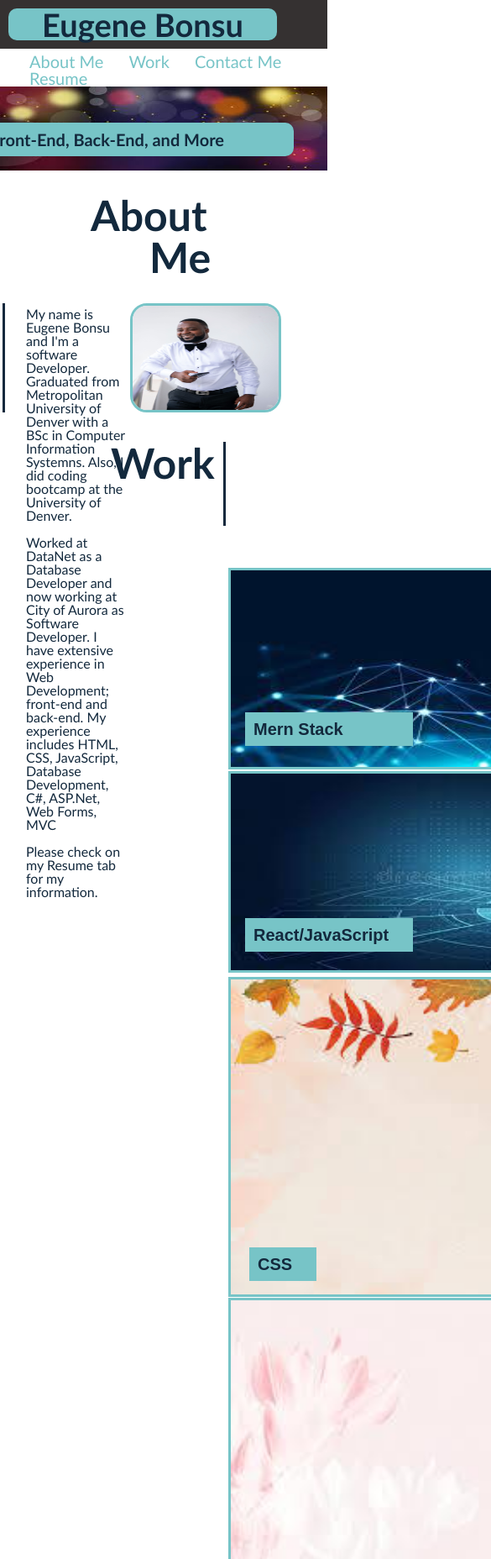
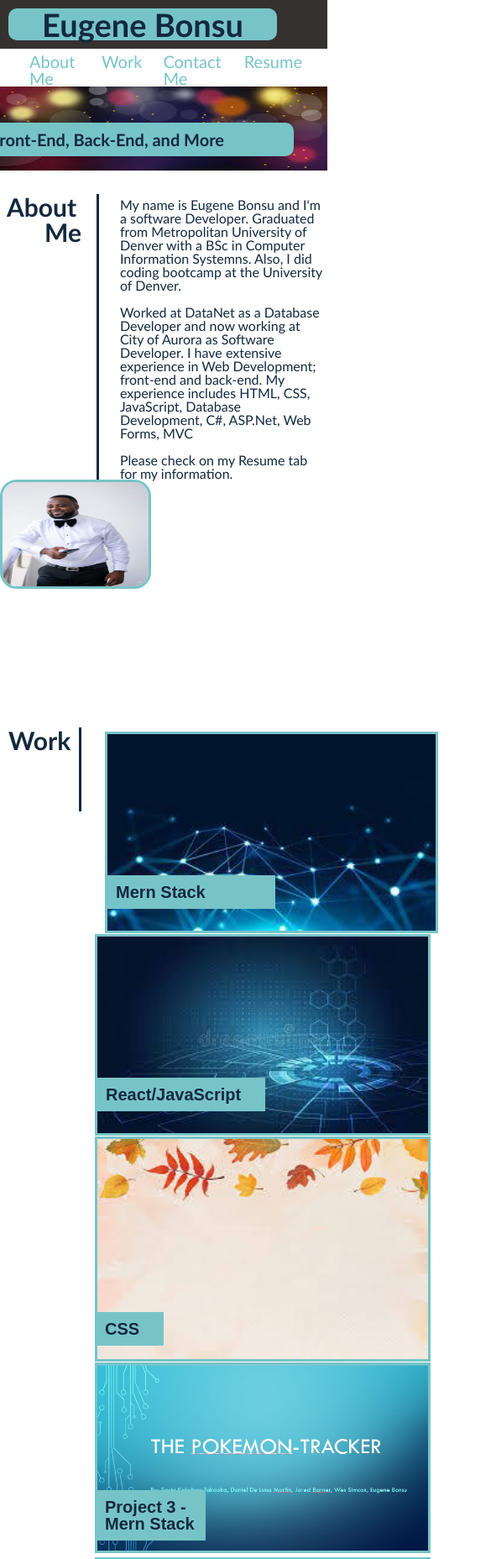
Before and after one commit to eugenestar5/bonsu-portfolio, a plain HTML site: page index.html in a window 390 px wide. Shown: the top 1856 px of the page at 84% size, 585 px wide, since content can reach past the window. Drawn offline with Linux system fonts and the light colour scheme.

Commit message:
Added project 3 files and links to portfolio

```diff
--- a/assets/css/styles.css
+++ b/assets/css/styles.css
@@ -10,6 +10,7 @@
 /* Body Element */
 body {
     background-color: #ffffff;
+    width: 100%;
 }
 
 
@@ -298,7 +299,7 @@ footer h2{
     justify-content: center;
     padding: 0px 10px 10px 10px;
     color: var(--dark);
-    /* width: 50px; */
+    width: 80%;
 }
 
 /* class selector for div element for unordered list  and list element within it*/
@@ -308,19 +309,28 @@ footer h2{
     /* text-align: center; */
 }
 
+ul {
+    display: flex;
+    justify-content: space-between;
+}
+
 /* media quries element for multiple screensize */
 
 /* Tablets - header changes color */
 @media screen and (max-width: 992px) {
     .MernImg img{
-    width: 570px;
-    margin: 50px 20px 2px 10px
+    width: 70px;
+    margin: 10px 20px 2px 10px;
 
   }
 
+  .NodeImg {
+    margin-left: 262px;
+  }
+
    .NodeImg img{
-    width: 570px;
-    margin: 0px 0px 5px 270px
+    width: 70px;
+    margin: 0px 0px 5px 50px
   }
 
  .NodeImg h2{
@@ -334,33 +344,89 @@ footer h2{
     padding: 10px;
   }
 
-   .firstDiv img, .secondDiv img, .thirdDiv img, .forthDiv img{
-    width: 570px;
-    margin-left: 271px;
+   .firstDiv img, .secondDiv img {
+    width: 70px;
+    margin-left: 1px;
+  }
+
+  .thirdDiv {
+    margin-left: 255px;
   }
 
   .secondDiv h2, .thirdDiv h2, .forthDiv h2{
-    left: 270px;
+    left: 2px;
   }
+
+  .contactInfo {
+    margin-left: 250px;
+    margin-top: -90px;
+    font-size: 20px;
+  }
+
+
+
 }
 
 
 /* Large smartphones - navbar changes color */
 @media screen and (max-width: 768px) {
+
+  .AboutMe {
+    margin-left: -20px;
+    font-size: 40px;
+}
+
+.Me {
+  margin-left: 60px;
+}
+
+  .FirstSection div {
+    height: 0px;
+  }
+
+  .SecondSection{
+    margin-left: 5px;
+  }
+
+  .work {
+    margin-left: -15px;
+    font-size: 40px;
+    margin-top: 130px;
+  }
+
+  .MernImg {
+    margin-left: 120px;
+    margin-top: -100px;
+    margin-right: 120px;
+    width: 630px;
+  }
+
+  .NodeImg {
+    margin-left: 120px;
+    margin-top: 0px;
+    margin-right: 120px;
+    width: 630px;
+  }
+
     .MernImg img{
-        width: 570px;
-        margin: 50px 20px 2px 250px
+        width: 70px;
+        margin: -5px 20px 2px 250px
 
       }
 
       .NodeImg img{
-        width: 570px;
+        width: 70px;
         margin-left: 250px;
+      }
+
+
+      .secondDiv h2, .forthDiv h2{
+        left: 260px;
       }
 
       .firstDiv img, .secondDiv img, .thirdDiv img, .forthDiv img{
         width: 570px;
-        margin-left: 250px;
+        margin-left: 260px;
       }
 
       .MernImg h2{
@@ -368,20 +434,144 @@ footer h2{
       }
 
       .contactInfo{
-        font-size: 20px;
         font-weight: bold;
-        margin: -100px 20px 20px 275px;
-        justify-content: center;
+        margin-top: 70px;
+        margin-left: 50px;
+        font-size: 15px;
         padding: 0px 10px 10px 10px;
         color: var(--dark);
-        /* width: 50px; */
+        width: 60%;
     }
 
+    footer h2{
+      margin-left: -20px;
+      font-size: 30px;
   }
+
+  .Info {
+      margin-left: 70px;
+  }
+
+  }
+
+   /* Small smartphones - image placeholders change color */
+@media screen and (max-width: 1669px) {
+    .MernImg img{
+        width: 655px;
+        margin: 5px 3px 2px 0px
+
+      }
+
+      .NodeImg img{
+        width: 655px;
+        margin-left: 0px;
+      }
+
+      .NodeImg h2, .MernImg h2{
+        left: 3px;
+        position: absolute;
+      }
+
+      .FirstSection div {
+        height: 140px;
+      }
+
+      .firstDiv img, .secondDiv img, .thirdDiv img, .forthDiv img{
+        width: 327px;
+      }
+
+      .firstDiv img {
+        margin-left: 260px;
+      }
+
+      .thirdDiv img {
+        margin-left: 3px;
+      }
+
+      .firstDiv h2 {
+        left: 260px;
+      }
+
+
+}
 
 
   /* Small smartphones - image placeholders change color */
 @media screen and (max-width: 576px) {
 
+    .AboutMe {
+        margin-left: -20px;
+        font-size: 30px;
+    }
+
+    .Me {
+        margin-left: 45px;
+    }
+
+    .EugeneImg {
+        margin-right: 0px;
+    }
+
+    .FirstSection div {
+        height: 340px;
+      }
+
+      .spanParagraph {
+        right: 50px;
+      }
+
+      .work {
+        margin-left: -15px;
+        font-size: 30px;
+      }
+
+      .MernImg {
+        width: 400px;
+      }
+
+
+
+      .NodeImg  {
+        width: 400px;
+        margin-left: 108px;
+      }
+
+      .NodeImg img {
+        margin-bottom: 1px;
+      }
+
+      .MernImg img {
+        margin-bottom: 1px;
+      }
+
+      .firstDiv img, .secondDiv img, .thirdDiv img, .forthDiv img {
+        width: 400px;
+        margin-left: 108px;
+      }
+
+      .firstDiv h2, .secondDiv h2, .thirdDiv h2, .forthDiv h2 {
+        left: 110px;
+      }
+
+    footer h2{
+        margin-left: -20px;
+        font-size: 30px;
+    }
+
+    .Info {
+        margin-left: 70px;
+    }
+
+    .contactInfo {
+        margin-top: -70px;
+        margin-left: 150px;
+        font-size: 12px;
+    }
+
+
+    .thirdDiv {
+      margin-left: 0px;
+    }
+
 
   }
--- a/index.html
+++ b/index.html
@@ -46,6 +46,7 @@
                 Systemns. Also, I did coding bootcamp at the University of Denver.
                 <br>
                 <br>
+                <span class="spanParagraph">
                     Worked at DataNet as a Database Developer and now working at City of
                     Aurora as Software Developer. I have extensive experience in Web
                     Development; front-end and back-end. My experience includes HTML, CSS,
@@ -53,6 +54,7 @@
                     <br>
                     <br>
                     Please check on my Resume tab for my information.
+                </span>
             </p>
         </div>
 
@@ -82,8 +84,9 @@
         </div>
 
         <div class="secondDiv">
-            <img src="./assets/images/CSSImg2.jpg" alt="Eugene image"/>
-            <h2>Mern Stack</h2>
+            <!-- <img src="./assets/images/CSSImg2.jpg" alt="Eugene image"/> -->
+            <a href="https://poketracker-12c12875051b.herokuapp.com/"><img src="./assets/images/pokemonTracker.jpg" alt="Project 3"></a>
+            <h2>Project 3 - Mern Stack</h2>
         </div>
 
 
```
Also changed, not shown: assets/images/pokemonTracker.jpg (added). Lines whose indentation alone changed are shown as unchanged.
